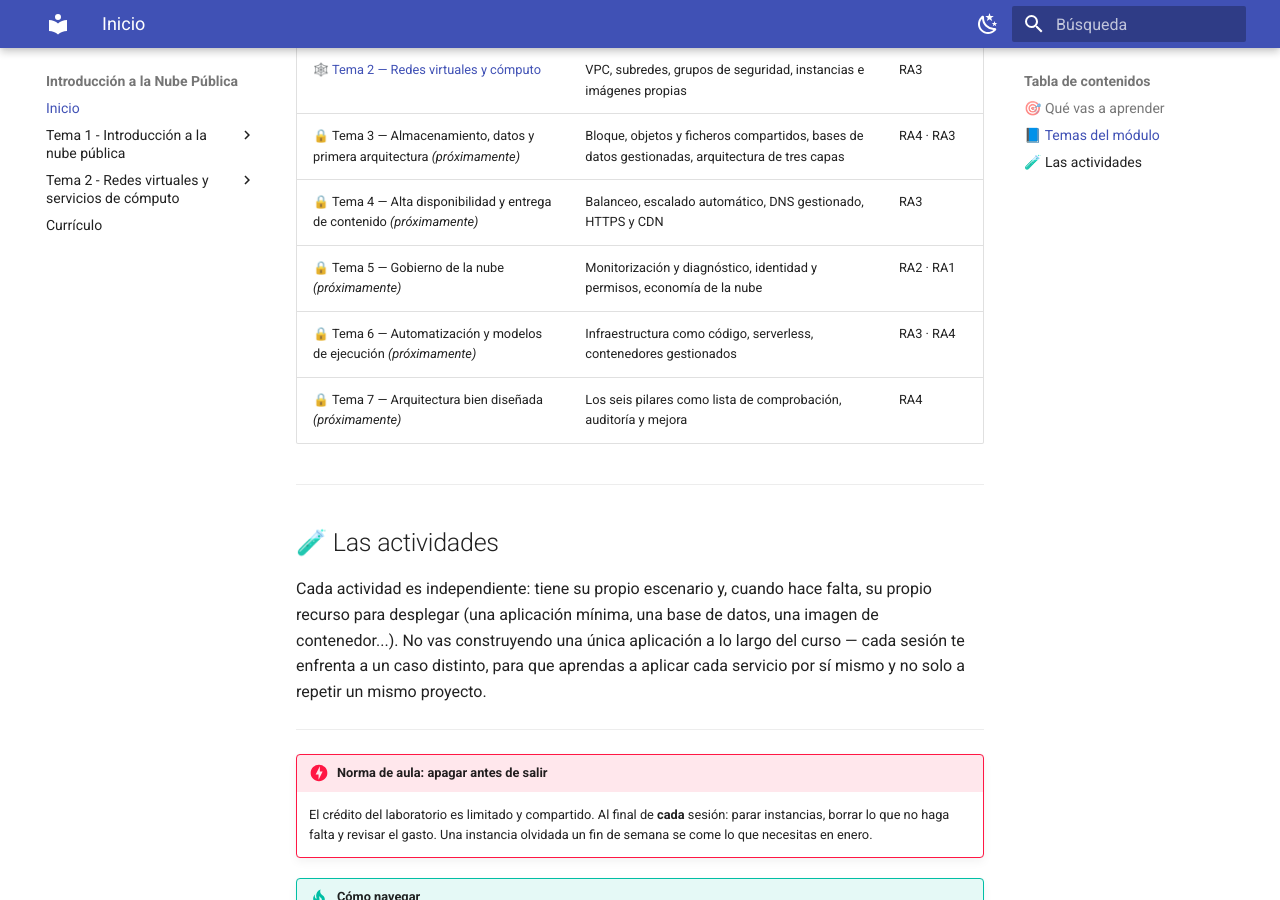
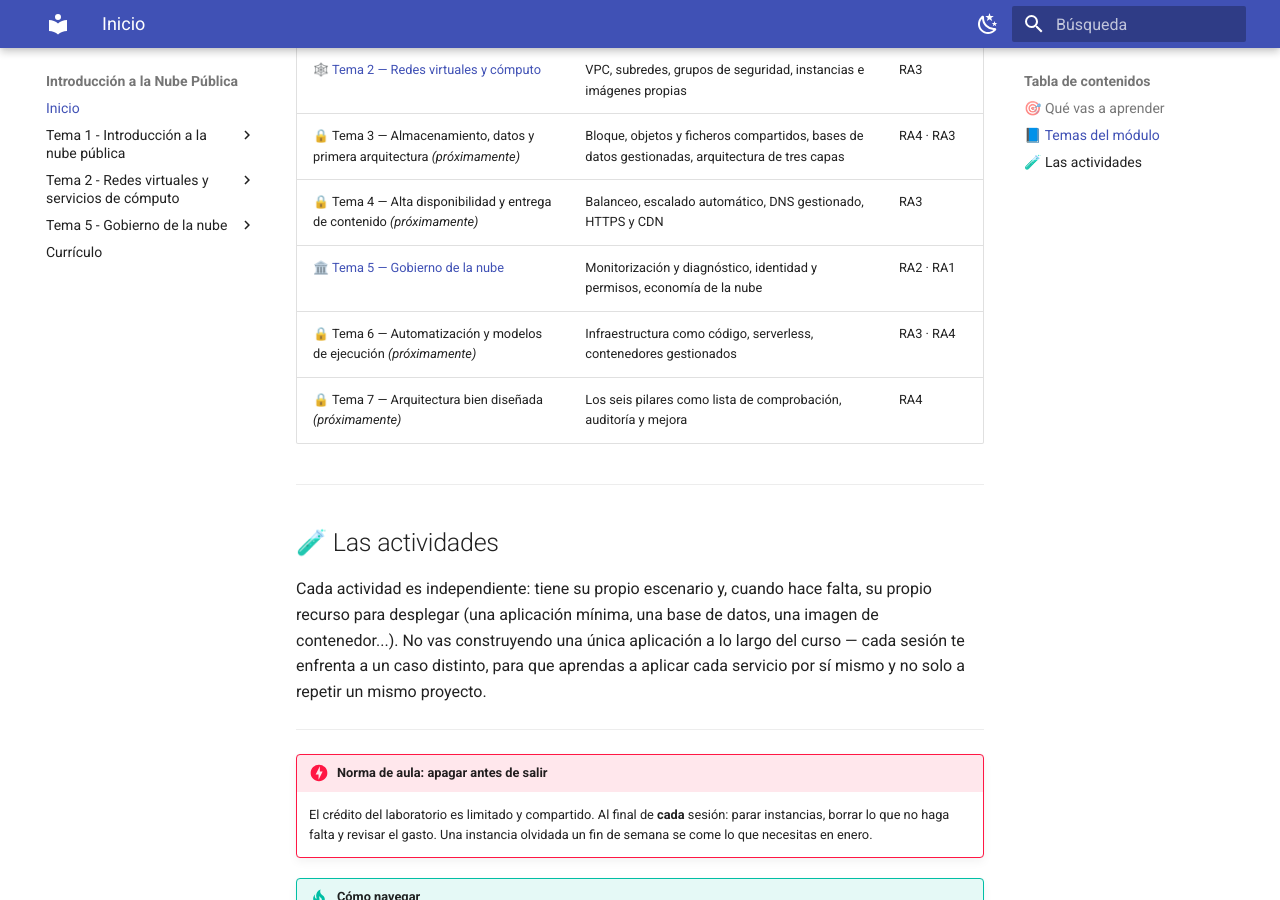
Before and after one commit to aitorventura/introduccion-nube, an MkDocs documentation site: the page built from docs/index.md, in a window 1280 px wide and 900 px high, scrolled down 993 px. Built offline with MkDocs 1.6.1 and Material for MkDocs 9.7.7, drawn with Linux system fonts in a browser that asks for light colours.

Commit message:
Publica Tema 5

```diff
--- a/docs/index.md
+++ b/docs/index.md
@@ -28,7 +28,7 @@ Los temas se van publicando a medida que avanza el curso. Los que todavía no es
 | 🕸️ [Tema 2 — Redes virtuales y cómputo](tema2/index.md) | VPC, subredes, grupos de seguridad, instancias e imágenes propias | RA3 |
 | 🔒 Tema 3 — Almacenamiento, datos y primera arquitectura *(próximamente)* | Bloque, objetos y ficheros compartidos, bases de datos gestionadas, arquitectura de tres capas | RA4 · RA3 |
 | 🔒 Tema 4 — Alta disponibilidad y entrega de contenido *(próximamente)* | Balanceo, escalado automático, DNS gestionado, HTTPS y CDN | RA3 |
-| 🔒 Tema 5 — Gobierno de la nube *(próximamente)* | Monitorización y diagnóstico, identidad y permisos, economía de la nube | RA2 · RA1 |
+| 🏛️ [Tema 5 — Gobierno de la nube](tema5/index.md) | Monitorización y diagnóstico, identidad y permisos, economía de la nube | RA2 · RA1 |
 | 🔒 Tema 6 — Automatización y modelos de ejecución *(próximamente)* | Infraestructura como código, serverless, contenedores gestionados | RA3 · RA4 |
 | 🔒 Tema 7 — Arquitectura bien diseñada *(próximamente)* | Los seis pilares como lista de comprobación, auditoría y mejora | RA4 |
 
--- a/mkdocs.yml
+++ b/mkdocs.yml
@@ -7,7 +7,6 @@
 exclude_docs: |
   tema3/*
   tema4/*
-  tema5/*
   tema6/*
   tema7/*
   cierre.md
@@ -76,17 +75,17 @@ nav:
   #     - DNS, HTTPS y distribución de contenido:
   #         - DNS, HTTPS y distribución de contenido: tema4/dns-https-cdn.md
   #         - Actividad 4.2 - Dominio propio y caché en el borde: tema4/actividad_4_2.md
-  # - Tema 5 - Gobierno de la nube:
-  #     - Tema 5 - Introducción: tema5/index.md
-  #     - Monitorización y operación:
-  #         - Monitorización y operación: tema5/monitorizacion-operacion.md
-  #         - Actividad 5.1 - Monitorización y diagnóstico con CloudWatch: tema5/actividad_5_1.md
-  #     - Identidad y gestión de accesos:
-  #         - Identidad y gestión de accesos: tema5/iam-aplicado.md
-  #         - Actividad 5.2 - Gestión de credenciales y políticas IAM: tema5/actividad_5_2.md
-  #     - Economía de la nube:
-  #         - Economía de la nube: tema5/economia-nube.md
-  #         - Actividad 5.3 - Cuánto cuesta lo que has construido: tema5/actividad_5_3.md
+  - Tema 5 - Gobierno de la nube:
+      - Tema 5 - Introducción: tema5/index.md
+      - Monitorización y operación:
+          - Monitorización y operación: tema5/monitorizacion-operacion.md
+          - Actividad 5.1 - Monitorización y diagnóstico con CloudWatch: tema5/actividad_5_1.md
+      - Identidad y gestión de accesos:
+          - Identidad y gestión de accesos: tema5/iam-aplicado.md
+          - Actividad 5.2 - Gestión de credenciales y políticas IAM: tema5/actividad_5_2.md
+      - Economía de la nube:
+          - Economía de la nube: tema5/economia-nube.md
+          - Actividad 5.3 - Cuánto cuesta lo que has construido: tema5/actividad_5_3.md
   # - Tema 6 - Automatización y modelos de ejecución:
   #     - Tema 6 - Introducción: tema6/index.md
   #     - Infraestructura como código:
```
